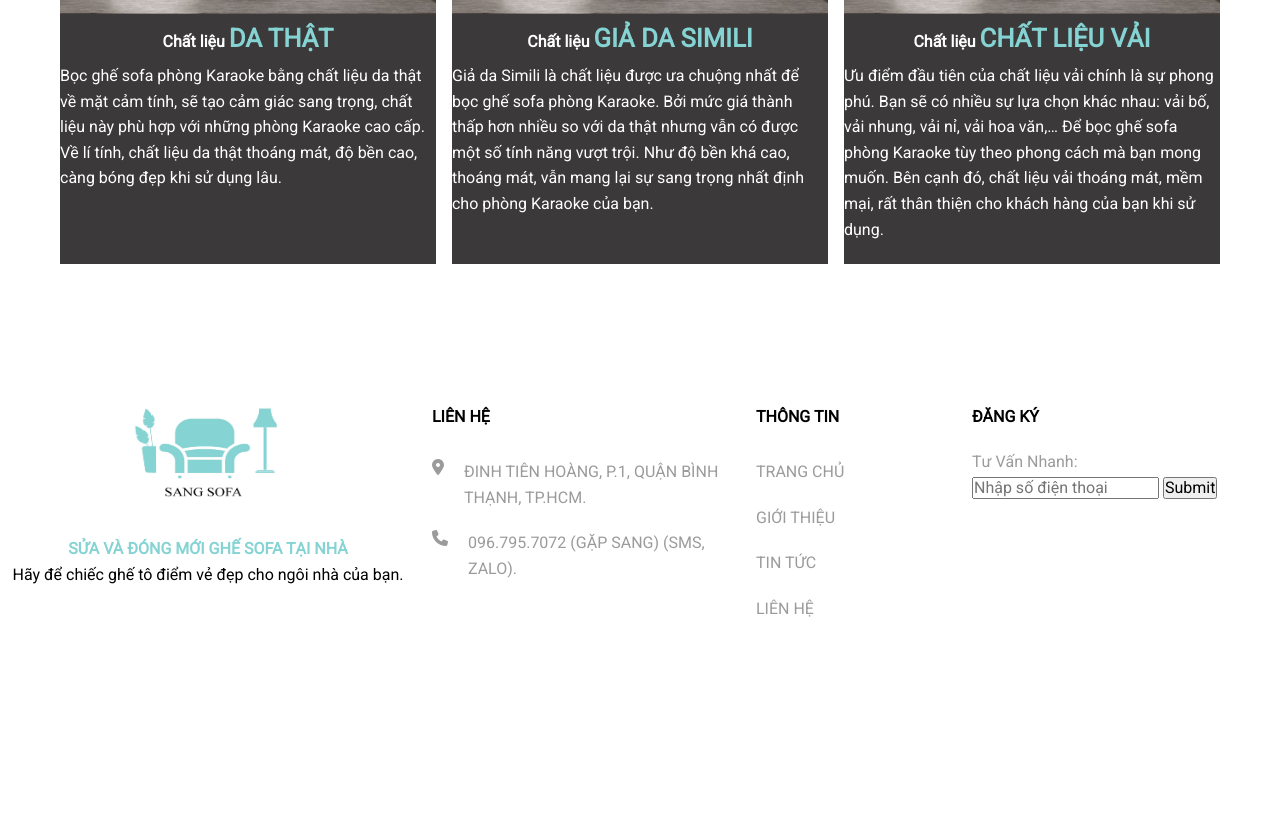
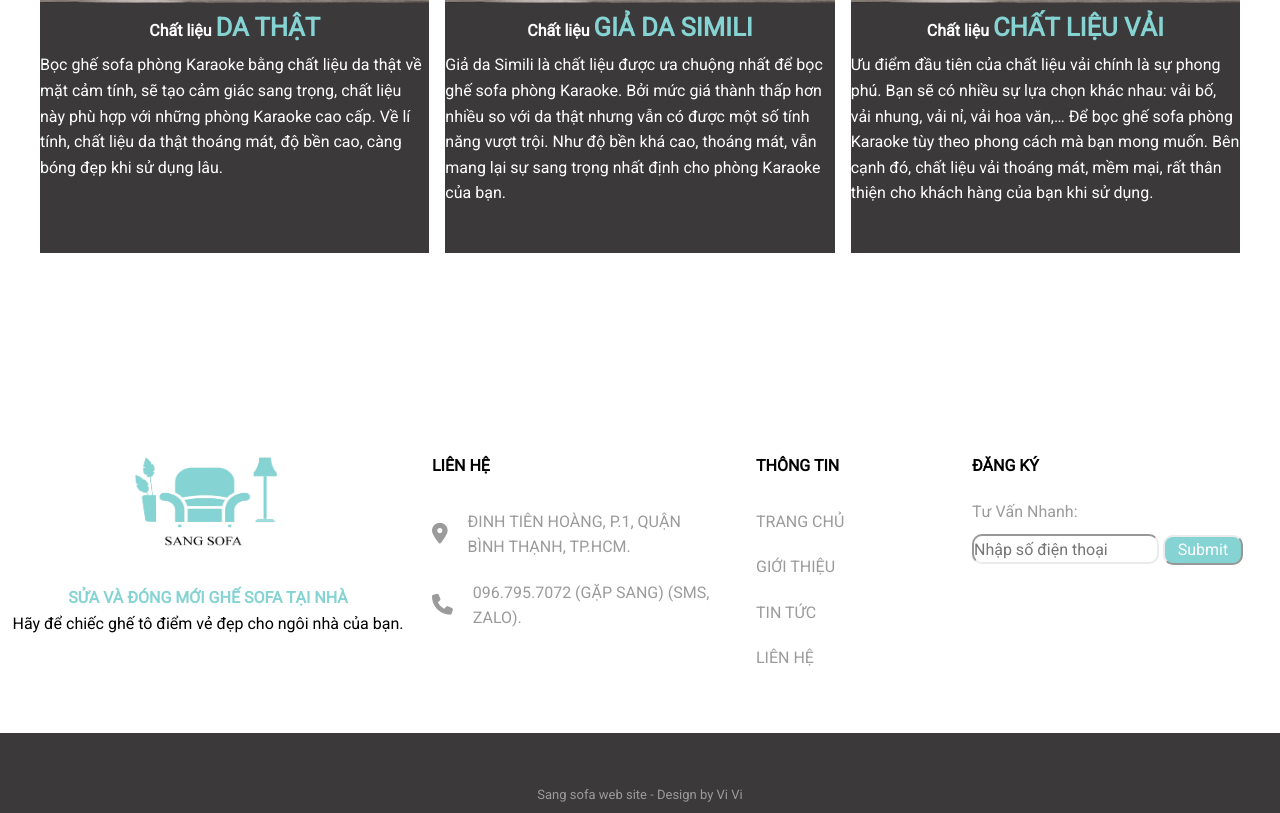
Before and after one commit to vihan85/suaghehcm, a website: page src/home.html in a window 1280 px wide. Shown: the part 1702-2515 px from the top of the page. Before the commit the page ends 2386 px from the top, so only its background shows below. Drawn offline with nearby package versions, Linux system fonts and the light colour scheme.

Commit message:
fix footer

```diff
--- a/src/assets/scss/components/_body.scss
+++ b/src/assets/scss/components/_body.scss
@@ -338,7 +338,7 @@
 
 
     .project-outstanding_inner {
-        padding: 20px;
+        padding-bottom: 80px;
 
             .project-outstanding_item {
                 padding-top: 70%;
--- a/src/assets/scss/components/_footer.scss
+++ b/src/assets/scss/components/_footer.scss
@@ -19,6 +19,9 @@
             text-align: center;
         }
         .footer_logo{
+            >a{
+                text-decoration: none;
+            }
             .footer_logo-img{
                 width: 249px; // cần chỉnh lại k fix cứng
                 height: 150px; // cần chỉnh lại k fix cứng
@@ -37,15 +40,34 @@
         .register{
             >label{
                 color: $text-color;
+        }
+        .register_input{
+            height: 30px;
+            margin-top: 10px;
+            border-radius: 10px;
+            border-color:$boder-color ;
+        }
+        .register_input-btn{
+            height: 30px;
+            width: 80px;
+            border-radius: 10px;
+            background-color: $primari-color;
+            @include backgroundText1($primari-color);
+            border-color: $boder-color;
+            &:hover{
+                cursor: pointer;
+                transition: background-color 0.3s;
+                background-color: rgb(126, 182, 182);
+            }
 
 
-            }
         }
+    }
         .footer_content-text{
             list-style-type: none;
             >li{
                 text-transform: uppercase;
-
+                align-items: center;
                 padding: 10px 0;
                 color: $text-color;
                 &:hover{
@@ -60,11 +82,15 @@
                 text-align: left;
                 color: $text-color;
             }
+            >i{
+                font-size: 1.3em;
+            }
         }
         .footer_content{
 
             font-size: 1.6em;
             line-height: 1.6;
+
 
             .footer_content-title{
                 text-transform: uppercase;
@@ -76,3 +102,16 @@
         }
     }
 }
+.footer-secondary{
+    height: 80px;
+    background-color: #3b3939;
+    display: flex;
+    justify-content: center;
+    align-items: end;
+    >P{
+        padding: 10px;
+        font-size: 1.3em;
+        color: $text-color;
+
+    }
+}
--- a/src/assets/scss/components/_function.scss
+++ b/src/assets/scss/components/_function.scss
@@ -5,6 +5,7 @@
         >a {
             color: $white-color
         }
+        color: $white-color;
         @content;
     }
 
--- a/src/home.html
+++ b/src/home.html
@@ -530,7 +530,9 @@
                 <div class="col c-4">
                     <div class="footer-left">
                         <div class="footer_logo">
-                            <img src="./assets/img/sub logo.jpg" alt="" class="footer_logo-img">
+                            <a href="">
+                                <img src="./assets/img/sub logo.jpg" alt="" class="footer_logo-img">
+                            </a>
                         </div>
 
                         <div class="footer_slogan">
@@ -584,14 +586,19 @@
                             </div>
                             <form action="" class="register">
                                 <label for="">Tư Vấn Nhanh:</label> <br>
-                                <input type="text" class="footer-input" placeholder="Nhập số điện thoại">
-                                <input type="submit">
+                                <input type="text" class="register_input" placeholder="Nhập số điện thoại">
+                                <input class="register_input-btn" type="submit">
                             </form>
                         </div>
                     </div>
                 </div>
             </div>
         </footer>
+
+        <div class="footer-secondary">
+            <p class="footer-secondary_content"> Sang sofa web site - Design by Vi Vi
+            </p>
+        </div>
     </div>
     <!-- #page -->
     <script src="https://cdnjs.cloudflare.com/ajax/libs/jquery/3.6.0/jquery.min.js"
```
Also changed, not shown: src/dist/css/index.css, 1 other file.
